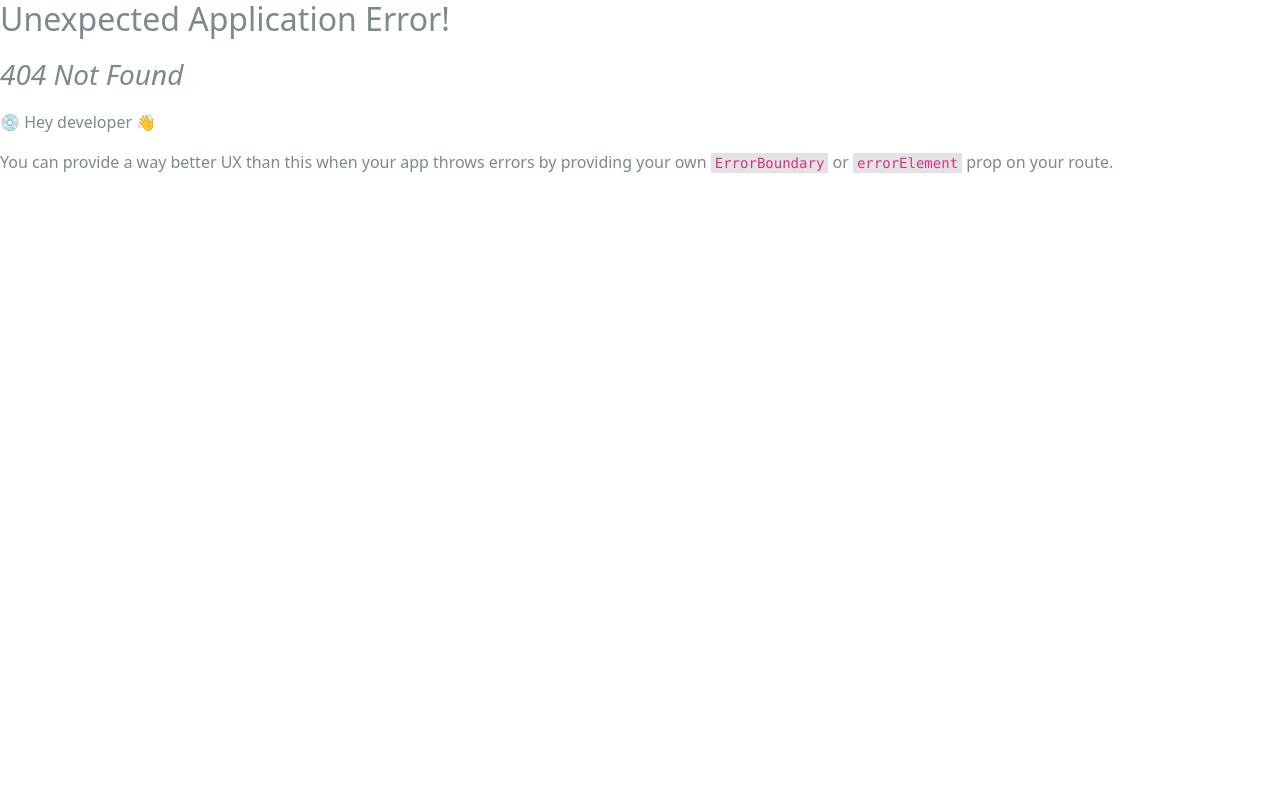
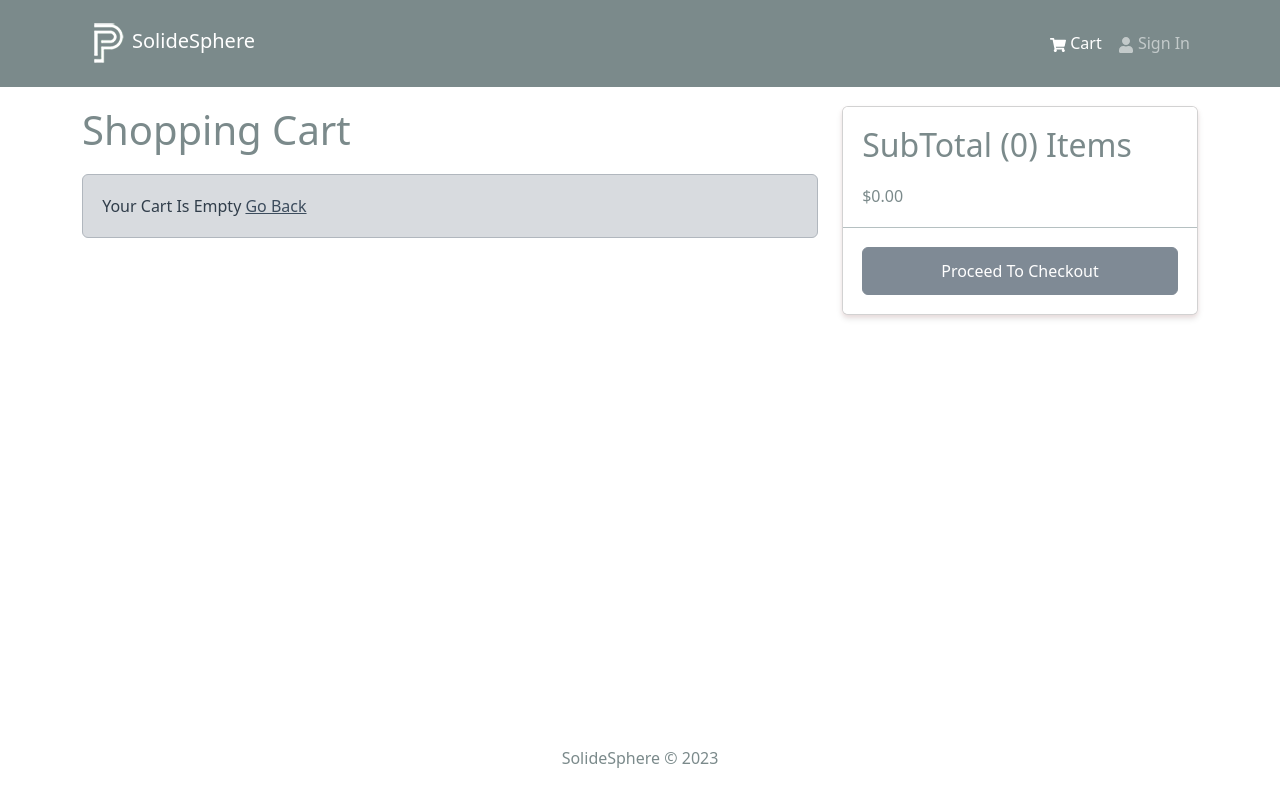
Before and after one commit to Solidesphere/MERN-E-Commerce-V2, a React (Vite) app in the folder frontend/: page /cart in a window 1280 px wide. Before the commit this address had no page. Built offline with nearby package versions, Linux system fonts and the light colour scheme.

Commit message:
adding cartScreen && removing from cart functionality

```diff
--- a/frontend/src/components/Header.jsx
+++ b/frontend/src/components/Header.jsx
@@ -1,9 +1,12 @@
-import { Navbar, Nav, Container } from "react-bootstrap";
+import { Navbar, Nav, Container, Badge } from "react-bootstrap";
 import { FaShoppingCart, FaUser } from "react-icons/fa";
 import { LinkContainer } from "react-router-bootstrap";
+import { useSelector } from "react-redux";
 import logo from "../assets/logo.png";
 
-const header = () => {
+const Header = () => {
+  const { cartItems } = useSelector((state) => state.cart);
+
   return (
     <div>
       <Navbar bg="dark" variant="dark" expand="md" collapseOnSelect>
@@ -20,6 +23,11 @@
               <LinkContainer to="cart">
                 <Nav.Link>
                   <FaShoppingCart /> Cart
+                  {cartItems.length > 0 && (
+                    <Badge pill bg="danger" style={{ marginLeft: "5px" }}>
+                      {cartItems.reduce((acc, item) => acc + item.qty, 0)}
+                    </Badge>
+                  )}
                 </Nav.Link>
               </LinkContainer>
               <LinkContainer to="/login">
@@ -35,4 +43,4 @@
   );
 };
 
-export default header;
+export default Header;
--- a/frontend/src/main.jsx
+++ b/frontend/src/main.jsx
@@ -14,12 +14,14 @@
 import "./assets/styles/bootstrap.custom.css";
 import HomeScreen from "./screens/HomeScreen.jsx";
 import ProductScreen from "./screens/ProductScreen.jsx";
+import CartScreen from "./screens/CartScreen.jsx";
 
 const router = createBrowserRouter(
   createRoutesFromElements(
     <Route path="/" element={<App />}>
       <Route index={true} path="/" element={<HomeScreen />} />
       <Route path="/product/:id" element={<ProductScreen />} />
+      <Route path="/cart" element={<CartScreen />} />
     </Route>
   )
 );
--- /dev/null
+++ b/frontend/src/screens/CartScreen.jsx
@@ -0,0 +1,117 @@
+import { Link, useNavigate } from "react-router-dom";
+import { useDispatch, useSelector } from "react-redux";
+import {
+  Row,
+  Col,
+  ListGroup,
+  Image,
+  Form,
+  Button,
+  Card,
+} from "react-bootstrap";
+import { FaTrash } from "react-icons/fa";
+import Message from "../components/Message";
+import { addToCart, removeFromCart } from "../slices/cartSlice";
+
+const CartScreen = () => {
+  const navigate = useNavigate();
+  const dispatch = useDispatch();
+
+  const cart = useSelector((state) => state.cart);
+  const { cartItems } = cart;
+
+  const addToCartHandler = async (product, qty) => {
+    dispatch(addToCart({ ...product, qty }));
+  };
+
+  const removeFromCartHandler = async (id) => {
+    dispatch(removeFromCart(id));
+  };
+
+  const checkoutHandler = () => {
+    navigate("/login?redirect=/shipping");
+  };
+
+  return (
+    <Row>
+      <Col md={8}>
+        <h1 style={{ marginBottom: "20px" }}>Shopping Cart</h1>
+        {cartItems.length === 0 ? (
+          <Message>
+            Your Cart Is Empty <Link to="/">Go Back</Link>
+          </Message>
+        ) : (
+          <ListGroup variant="flush">
+            {cartItems.map((item) => (
+              <ListGroup.Item key={item._id}>
+                <Row>
+                  <Col md={2}>
+                    <Image src={item.image} alt={item.name} fluid rounded />
+                  </Col>
+                  <Col md={3}>
+                    <Link to={`/product/${item._id}`}>{item.name}</Link>
+                  </Col>
+                  <Col md={2}>${item.price}</Col>
+                  <Col md={2}>
+                    <Form.Control
+                      as="select"
+                      value={item.qty}
+                      name="qty"
+                      onChange={(e) =>
+                        addToCartHandler(item, Number(e.target.value))
+                      }
+                    >
+                      {[...Array(item.countInStock).keys()].map((x) => (
+                        <option key={x + 1} value={x + 1}>
+                          {x + 1}
+                        </option>
+                      ))}
+                    </Form.Control>
+                  </Col>
+                  <Col md={2}>
+                    <Button
+                      type="button"
+                      variant="light"
+                      onClick={() => removeFromCartHandler(item._id)}
+                    >
+                      {" "}
+                      <FaTrash />
+                    </Button>
+                  </Col>
+                </Row>
+              </ListGroup.Item>
+            ))}
+          </ListGroup>
+        )}
+      </Col>
+      <Col md={4}>
+        <Card>
+          <ListGroup variant="flush">
+            <ListGroup.Item>
+              <h2>
+                SubTotal ({cartItems.reduce((acc, item) => acc + item.qty, 0)})
+                Items
+              </h2>
+              $
+              {cartItems
+                .reduce((acc, item) => acc + item.qty * item.price, 0)
+                .toFixed(2)}
+            </ListGroup.Item>
+            <ListGroup.Item>
+              <Button
+                type="button"
+                className="btn-block w-100"
+                disabled={cartItems.length === 0}
+                onClick={checkoutHandler}
+              >
+                Proceed To Checkout
+              </Button>
+            </ListGroup.Item>
+          </ListGroup>
+        </Card>
+      </Col>
+    </Row>
+  );
+};
+
+export default CartScreen;
--- a/frontend/src/slices/cartSlice.js
+++ b/frontend/src/slices/cartSlice.js
@@ -21,8 +21,14 @@
       }
       updateCart(state);
     },
+    removeFromCart: (state, action) => {
+      state.cartItems = state.cartItems.filter(
+        (item) => item._id !== action.payload
+      );
+      updateCart(state);
+    },
   },
 });
 
-export const { addToCart } = cartSlice.actions;
+export const { addToCart, removeFromCart } = cartSlice.actions;
 export default cartSlice.reducer;
```
